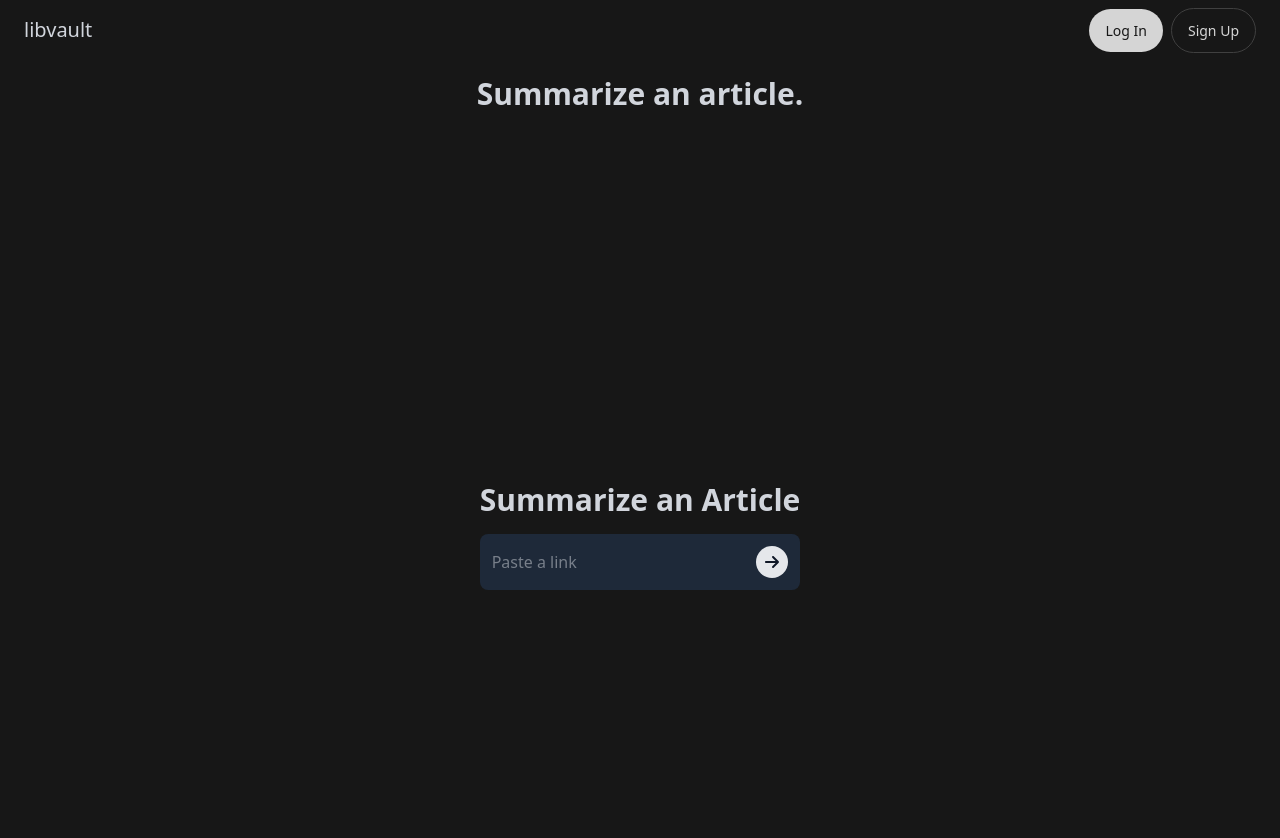
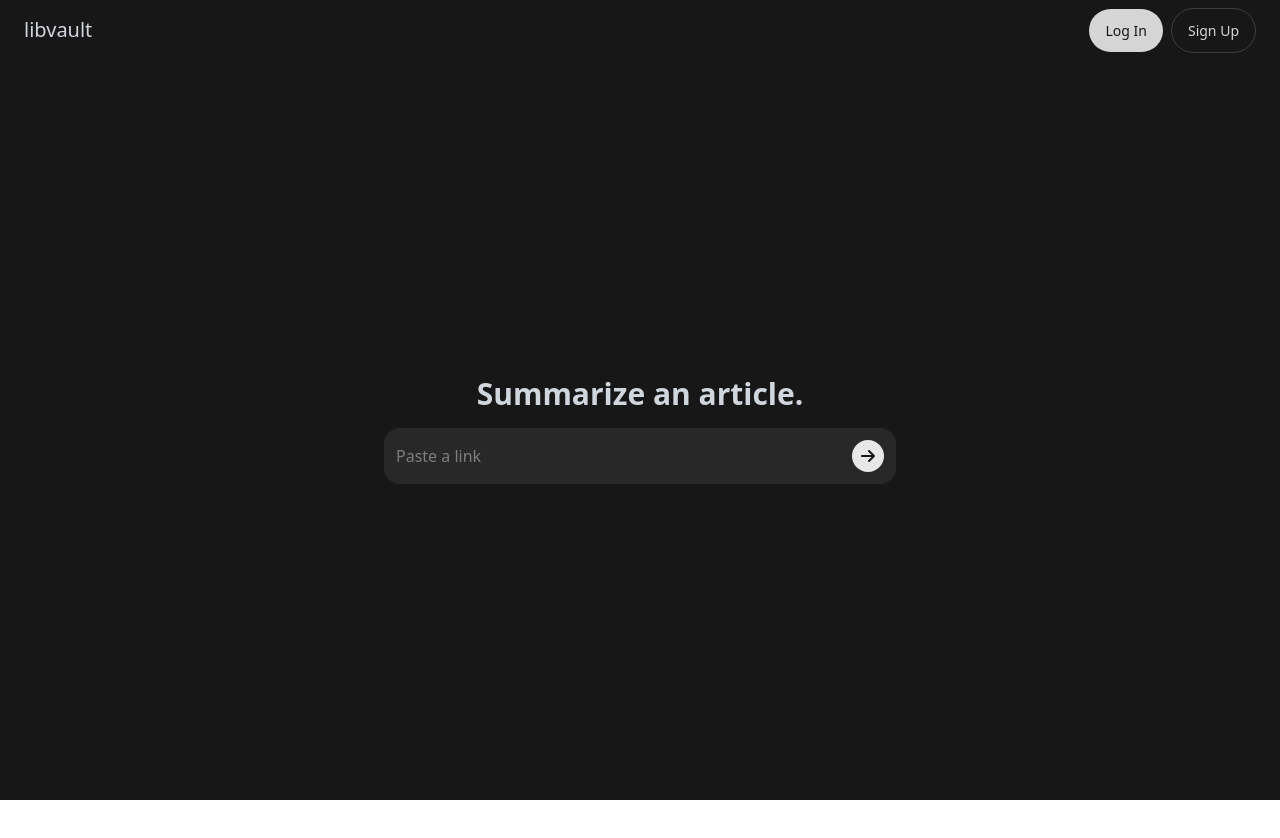
Before and after one commit to possiblymartin/libvault, a React (Vite) app in the folder client/: page / in a window 1280 px wide. Shown: the top 838 px of the page. After the commit the page ends 800 px from the top, so only its background shows below. Built offline with nearby package versions, Linux system fonts and the light colour scheme.

Commit message:
added a spinner on article submit, also added from_encoding='utf-8' to beatufiulsoup but that doesn't seem to work with unicode symbols

```diff
--- a/client/src/components/SummarizeArticle.jsx
+++ b/client/src/components/SummarizeArticle.jsx
@@ -1,6 +1,6 @@
 import React, { useEffect, useState } from 'react';
 import axios from 'axios';
-import { FaArrowRight } from "react-icons/fa6";
+import { FaArrowRight, FaSpinner } from "react-icons/fa6";
 
 
 const SummarizeArticle = ({ isLoggedIn, userId }) => {
@@ -75,7 +75,7 @@ const SummarizeArticle = ({ isLoggedIn, userId }) => {
 
   if (summary && fullArticle) {
     return (
-      <div className="flex flex-col min-h-screen p-4 text-left">
+      <div className="flex flex-col p-4 text-left">
         <h1 className="text-3xl font-bold text-gray-300 mb-4">Summarized Article</h1>
         <div className="bg-gray-700 p-4 rounded-lg mb-4">
           <h2 className="font-bold text-lg text-white">AI Summary:</h2>
@@ -96,10 +96,10 @@ const SummarizeArticle = ({ isLoggedIn, userId }) => {
 
   // Otherwise, show the input view.
   return (
-    <div className="flex flex-col h-screen justify-center items-center">
-      <h1 className="text-3xl font-bold text-gray-300 mb-4">Summarize an Article</h1>
-      <div className="w-full max-w-md">
-        <form onSubmit={handleSubmit} className="flex bg-gray-800 p-3 rounded-lg">
+    <div className="flex flex-col items-center justify-center">
+      <h1 className="text-3xl font-semibold text-gray-300 mb-4">Summarize an article.</h1>
+      <div className="w-full mx-auto">
+        <form onSubmit={handleSubmit} className="flex bg-gray-800 grayscale p-3 rounded-2xl items-center w-[512px]">
           <input
             type="text"
             placeholder="Paste a link"
@@ -108,10 +108,14 @@ const SummarizeArticle = ({ isLoggedIn, userId }) => {
             className="flex-grow bg-transparent text-gray-300 focus:ring-0 focus:outline-none"
           />
           <button className="ml-2 bg-gray-200 hover:opacity-75 p-2 rounded-full">
-            <FaArrowRight className="text-gray-900" />
+            {loading ? (
+              <FaSpinner className="text-gray-900 animate-spin" />
+            ) : (
+              <FaArrowRight className="text-gray-900" />
+            )
+            }
           </button>
         </form>
-        {loading && <p className="mt-2 text-gray-300">Loading...</p>}
         {error && <p className="mt-2 text-red-500">{error}</p>}
       </div>
     </div>
--- a/client/src/pages/Home.jsx
+++ b/client/src/pages/Home.jsx
@@ -6,9 +6,6 @@ const Home = () => {
   return (
     <MainLayout>
       <div className="flex flex-col items-center justify-center text-center h-full">
-        <div className="px-2 justify-center text-gray-300 text-3xl font-semibold mb-6">
-          Summarize an article.
-        </div>
         <SummarizeArticle />
       </div>
     </MainLayout>
```
Also changed, not shown: 1 other file (tests, documents, lock files or other folders).
